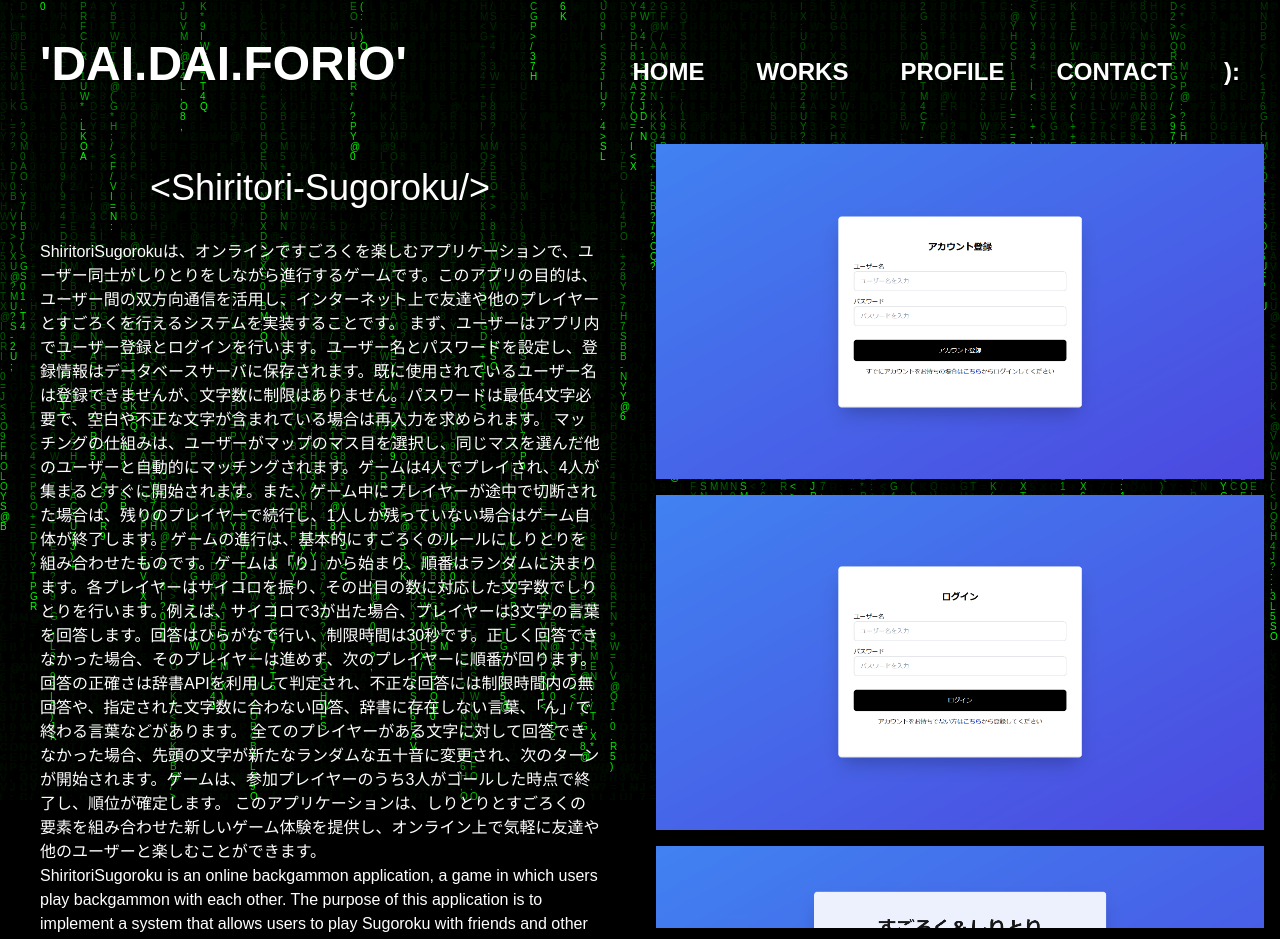
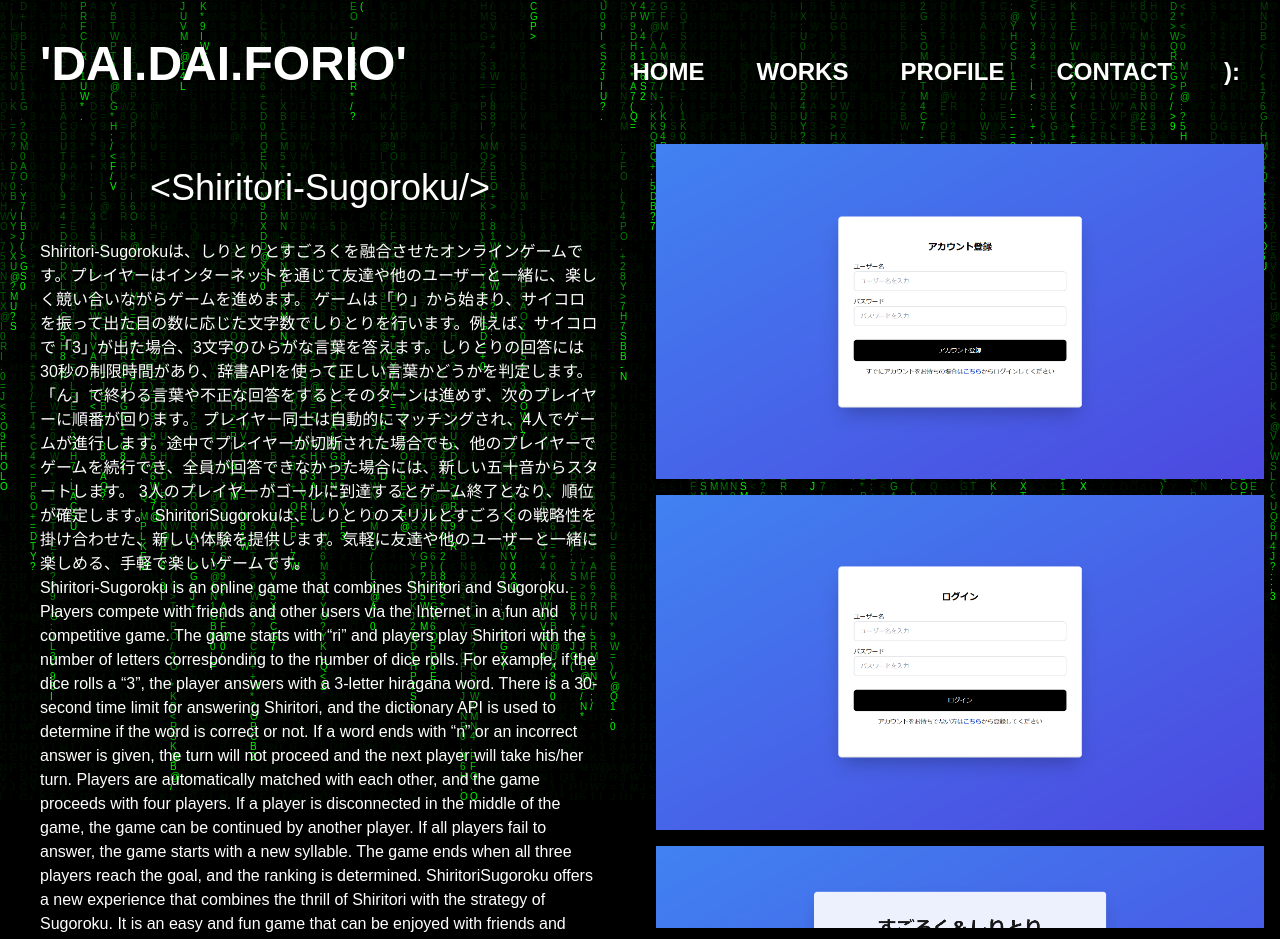
Before and after one commit to dyedai/my-portfolio, a Next.js app: page /works/shiritorisugoroku in a window 1280 px wide. Shown: the top 939 px of the page. Built offline with nearby package versions, Linux system fonts and the light colour scheme; a web font is replaced by a local one.

Commit message:
shiritorisugorokuの文章変更

```diff
--- a/src/app/works/shiritorisugoroku/page.tsx
+++ b/src/app/works/shiritorisugoroku/page.tsx
@@ -9,26 +9,21 @@ export default function ReceiptbatllePage() {
         <div className="lg:w-1/2 h-ful text-white lg:px-8 pt-2">
           <h1 className="font-dot text-3xl lg:text-4xl my-8 text-center">&lt;Shiritori-Sugoroku/&gt;</h1>
           <p className="mx-2">
-            ShiritoriSugorokuは、オンラインですごろくを楽しむアプリケーションで、ユーザー同士がしりとりをしながら進行するゲームです。このアプリの目的は、ユーザー間の双方向通信を活用し、インターネット上で友達や他のプレイヤーとすごろくを行えるシステムを実装することです。
-            まず、ユーザーはアプリ内でユーザー登録とログインを行います。ユーザー名とパスワードを設定し、登録情報はデータベースサーバに保存されます。既に使用されているユーザー名は登録できませんが、文字数に制限はありません。パスワードは最低4文字必要で、空白や不正な文字が含まれている場合は再入力を求められます。
-            マッチングの仕組みは、ユーザーがマップのマス目を選択し、同じマスを選んだ他のユーザーと自動的にマッチングされます。ゲームは4人でプレイされ、4人が集まるとすぐに開始されます。また、ゲーム中にプレイヤーが途中で切断された場合は、残りのプレイヤーで続行し、1人しか残っていない場合はゲーム自体が終了します。
-            ゲームの進行は、基本的にすごろくのルールにしりとりを組み合わせたものです。ゲームは「り」から始まり、順番はランダムに決まります。各プレイヤーはサイコロを振り、その出目の数に対応した文字数でしりとりを行います。例えば、サイコロで3が出た場合、プレイヤーは3文字の言葉を回答します。回答はひらがなで行い、制限時間は30秒です。正しく回答できなかった場合、そのプレイヤーは進めず、次のプレイヤーに順番が回ります。回答の正確さは辞書APIを利用して判定され、不正な回答には制限時間内の無回答や、指定された文字数に合わない回答、辞書に存在しない言葉、「ん」で終わる言葉などがあります。
-            全てのプレイヤーがある文字に対して回答できなかった場合、先頭の文字が新たなランダムな五十音に変更され、次のターンが開始されます。ゲームは、参加プレイヤーのうち3人がゴールした時点で終了し、順位が確定します。
-            このアプリケーションは、しりとりとすごろくの要素を組み合わせた新しいゲーム体験を提供し、オンライン上で気軽に友達や他のユーザーと楽しむことができます。
+            Shiritori-Sugorokuは、しりとりとすごろくを融合させたオンラインゲームです。プレイヤーはインターネットを通じて友達や他のユーザーと一緒に、楽しく競い合いながらゲームを進めます。
+            ゲームは「り」から始まり、サイコロを振って出た目の数に応じた文字数でしりとりを行います。例えば、サイコロで「3」が出た場合、3文字のひらがな言葉を答えます。しりとりの回答には30秒の制限時間があり、辞書APIを使って正しい言葉かどうかを判定します。
+            「ん」で終わる言葉や不正な回答をするとそのターンは進めず、次のプレイヤーに順番が回ります。
+            プレイヤー同士は自動的にマッチングされ、4人でゲームが進行します。途中でプレイヤーが切断された場合でも、他のプレイヤーでゲームを続行でき、全員が回答できなかった場合には、新しい五十音からスタートします。
+            3人のプレイヤーがゴールに到達するとゲーム終了となり、順位が確定します。
+            ShiritoriSugorokuは、しりとりのスリルとすごろくの戦略性を掛け合わせた、新しい体験を提供します。気軽に友達や他のユーザーと一緒に楽しめる、手軽で楽しいゲームです。
           </p>
           <p className="mx-2">
-            ShiritoriSugoroku is an online backgammon application, a game in which users play backgammon with each other. The purpose of this application is to implement a system that allows users to
-            play Sugoroku with friends and other players over the Internet, utilizing two-way communication between users. First, the user registers and logs in to the application. A user name and
-            password are set, and the registration information is stored on a database server. A user name that is already in use cannot be registered, but there is no limit to the number of
-            characters that can be used. Passwords must be at least 4 characters long, and if it contains spaces or invalid characters, the user will be asked to re-enter the password. The matching
-            mechanism is that users select squares on the map and are automatically matched with other users who have selected the same squares. Games are played by four players and begin as soon as
-            four players have gathered. If a player is disconnected midway through the game, the game continues with the remaining players; if only one player remains, the game itself ends. The game
-            progression is basically a combination of Sugoroku rules and Shiritori. The game begins with “ri” and the order is determined randomly. Each player rolls the dice and plays Shiritori with
-            the number of letters corresponding to the number of rolls. For example, if the dice rolls a 3, the player answers with a 3-letter word. The answer must be in hiragana, and the time limit
-            is 30 seconds. If a player fails to answer correctly, he/she does not advance and the next player takes his/her turn. The accuracy of answers is judged using the dictionary API. Incorrect
-            answers include no answers within the time limit, answers that do not match the specified number of characters, words that do not exist in the dictionary, and words ending with “n”. If all
-            players fail to answer a letter, the first letter is changed to a new random syllable and the next turn begins. The game ends when three of the participating players reach the goal, and
-            the ranking is determined. This application provides a new gaming experience combining elements of Shiritori and backgammon, and can be easily enjoyed online with friends and other users.
+            Shiritori-Sugoroku is an online game that combines Shiritori and Sugoroku. Players compete with friends and other users via the Internet in a fun and competitive game. The game starts with
+            “ri” and players play Shiritori with the number of letters corresponding to the number of dice rolls. For example, if the dice rolls a “3”, the player answers with a 3-letter hiragana
+            word. There is a 30-second time limit for answering Shiritori, and the dictionary API is used to determine if the word is correct or not. If a word ends with “n” or an incorrect answer is
+            given, the turn will not proceed and the next player will take his/her turn. Players are automatically matched with each other, and the game proceeds with four players. If a player is
+            disconnected in the middle of the game, the game can be continued by another player. If all players fail to answer, the game starts with a new syllable. The game ends when all three
+            players reach the goal, and the ranking is determined. ShiritoriSugoroku offers a new experience that combines the thrill of Shiritori with the strategy of Sugoroku. It is an easy and fun
+            game that can be enjoyed with friends and other users.
           </p>
           <p className="mx-2 mt-4">仕様技術：Next.js, Prettier, Eslint, java, Figma</p>
           <a className="underline  text-blue-600 mx-2" href="https://github.com/dyedai/Shiritori_sugoroku" target="_blank">
```
